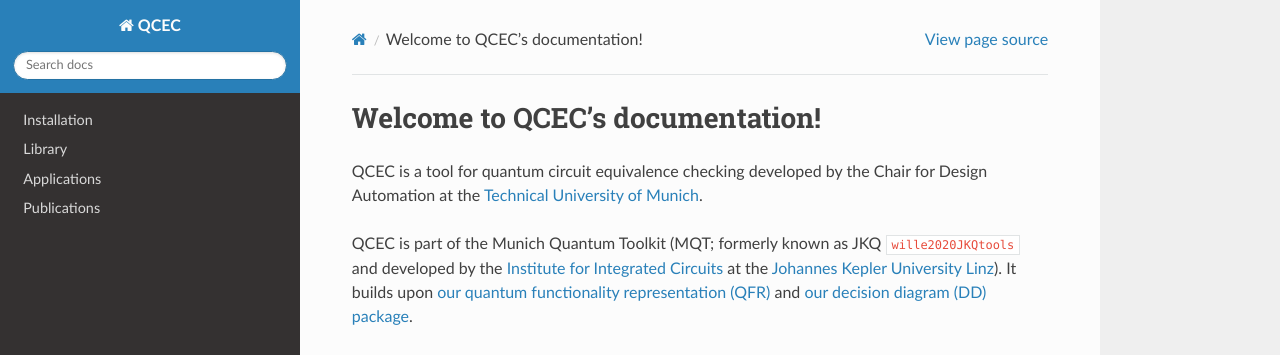
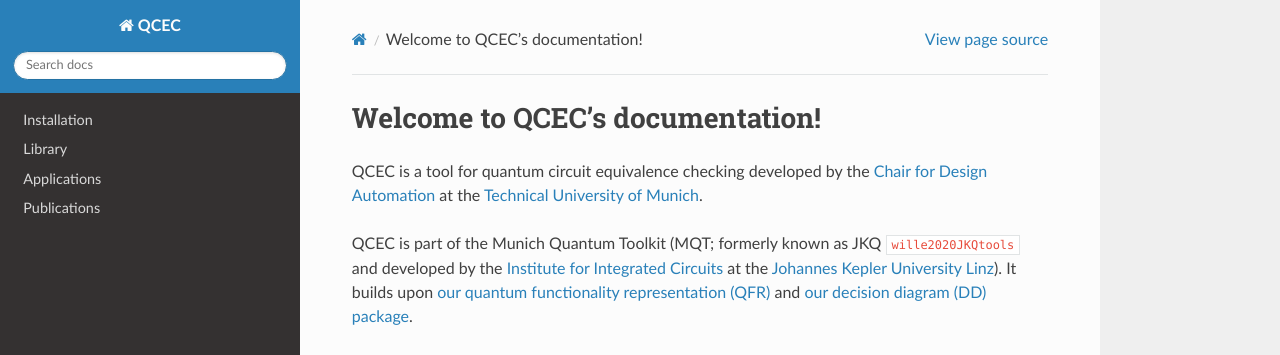
Before and after one commit to cda-tum/mqt-qcec, a Sphinx documentation site: the page built from docs/source/index.rst, in a window 1280 px wide and 1046 px high. Shown: the top 355 px of the window. Built offline with Sphinx 7.4.7 and the Read the Docs theme 2.0.0, drawn with Linux system fonts in a browser that asks for light colours; cross-references to code outside the pages are shown as plain code; some of the changed lines change nothing that is shown.

Commit message:
:memo: Add CDA link to docs [skip ci]

```diff
--- a/docs/source/index.rst
+++ b/docs/source/index.rst
@@ -1,7 +1,7 @@
 Welcome to QCEC's documentation!
 ================================
 
-QCEC is a tool for quantum circuit equivalence checking developed by the Chair for Design Automation at the `Technical University of Munich <https://www.tum.de>`_.
+QCEC is a tool for quantum circuit equivalence checking developed by the `Chair for Design Automation <https://www.cda.cit.tum.de/>`_ at the `Technical University of Munich <https://www.tum.de>`_.
 
 QCEC is part of the Munich Quantum Toolkit (MQT; formerly known as JKQ :cite:labelpar:`wille2020JKQtools` and developed by the `Institute for Integrated Circuits <https://iic.jku.at/eda/>`_ at the `Johannes Kepler University Linz <https://jku.at>`_).
 It builds upon `our quantum functionality representation (QFR) <https://github.com/cda-tum/qfr>`_ and `our decision diagram (DD) package <https://github.com/cda-tum/dd_package.git>`_.
```
